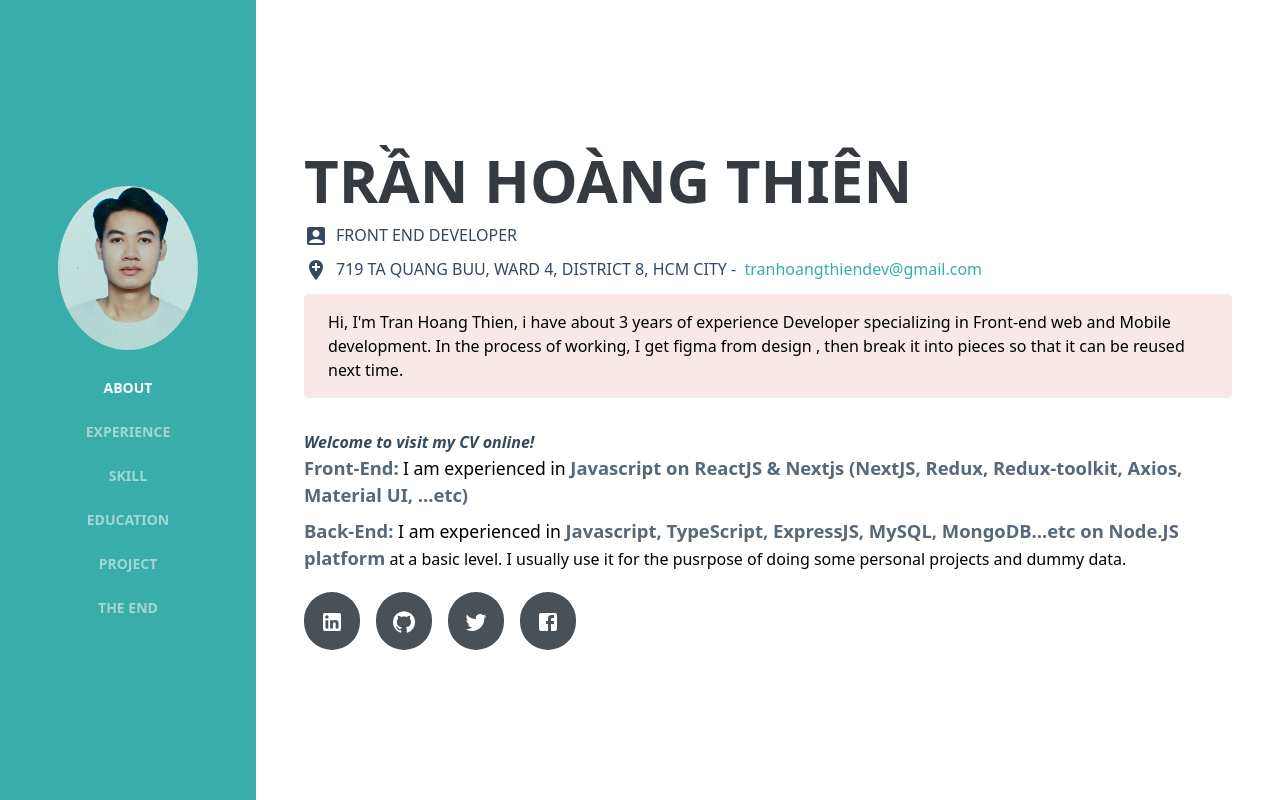
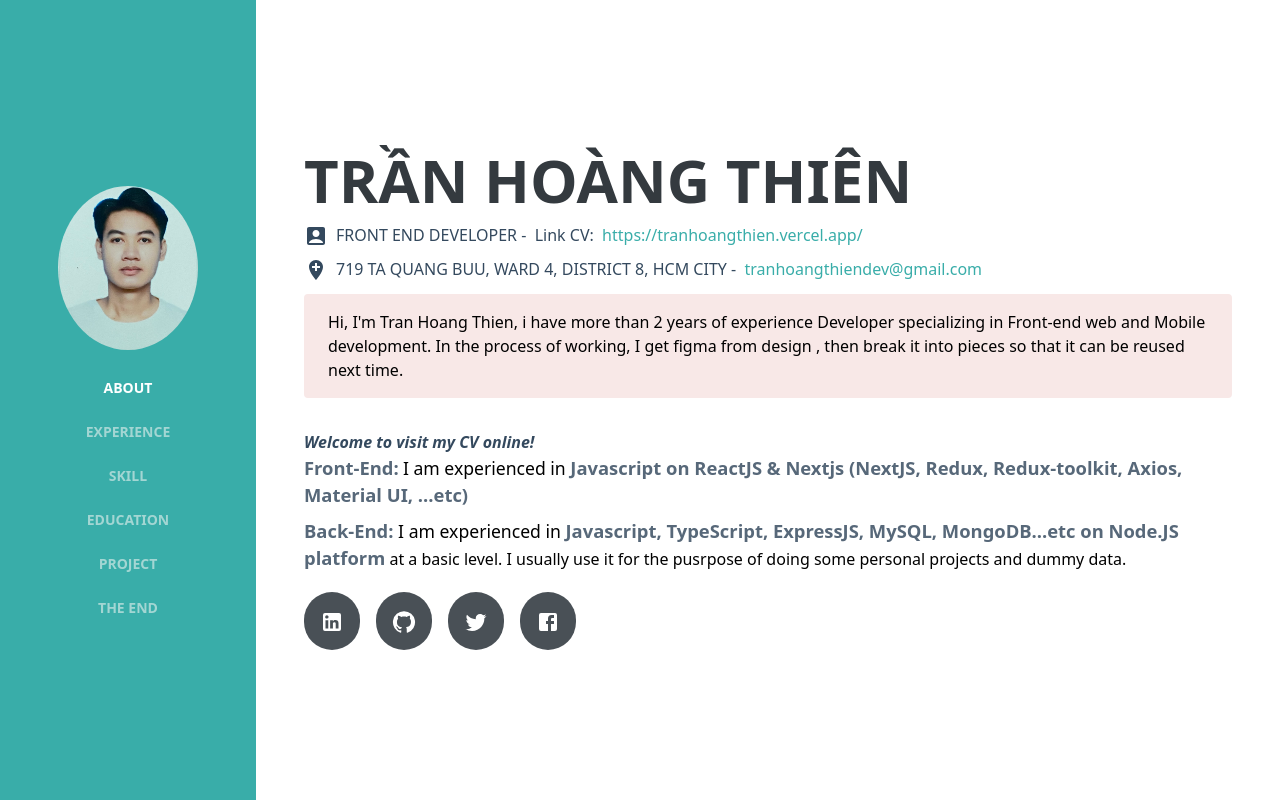
Before and after one commit to Thien521999/my-cv, a Next.js app: page / in a window 1280 px wide. Shown: the top 800 px of the page. Built offline with nearby package versions, Linux system fonts and the light colour scheme.

Commit message:
update text

```diff
--- a/components/Main/About.tsx
+++ b/components/Main/About.tsx
@@ -38,7 +38,13 @@ export const About = () => {
         <span className="mr-2">
           <AccountBoxIcon />
         </span>
-        FRONT END DEVELOPER
+        FRONT END DEVELOPER - &nbsp; <span>Link CV: &nbsp;</span>
+        <a
+          href={`https://tranhoangthien.vercel.app/`}
+          className="text-[#39ada9] hover:text-[#f9983a]"
+        >
+          https://tranhoangthien.vercel.app/
+        </a>
       </div>
       <div className="flex items-center font-medium mb-2 text-1xl text-[#34495e]">
         <span className="mr-2">
@@ -50,7 +56,7 @@ export const About = () => {
         </a>
       </div>
       <div className=" mt-1 px-6 py-4 bg-[#f8e8e7] rounded rounded-bl">
-        {`Hi, I'm Tran Hoang Thien, i have about 3 years of experience Developer specializing in Front-end web and
+        {`Hi, I'm Tran Hoang Thien, i have more than 2 years of experience Developer specializing in Front-end web and
         Mobile development. In the process of working, I get figma from design , then break it into
         pieces so that it can be reused next time.`}
       </div>
```
